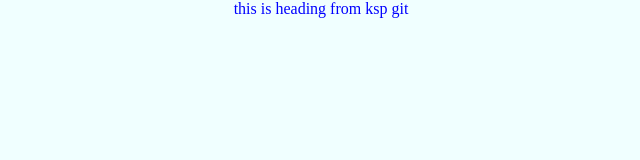
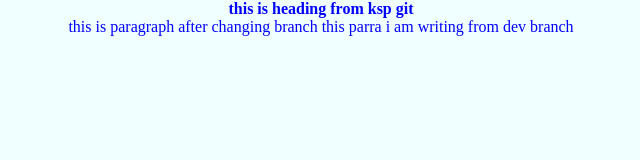
Before and after one commit to neeraj-817/ksp-doon, a plain HTML site: page index.html in a window 1280 px wide. Shown: the whole page, without its empty margins (319-959 px from the left). Drawn offline with Linux system fonts and the light colour scheme.

Commit message:
changes from dev in para

```diff
--- a/index.html
+++ b/index.html
@@ -7,6 +7,7 @@
     <link rel="stylesheet" href="index.css">
 </head>
 <body>
-    <h>this is heading from ksp git</h>
+    <h1>this is heading from ksp git</h1>
+    <p>this is paragraph after changing branch this parra i am writing from dev branch</p>
 </body>
 </html>
```
